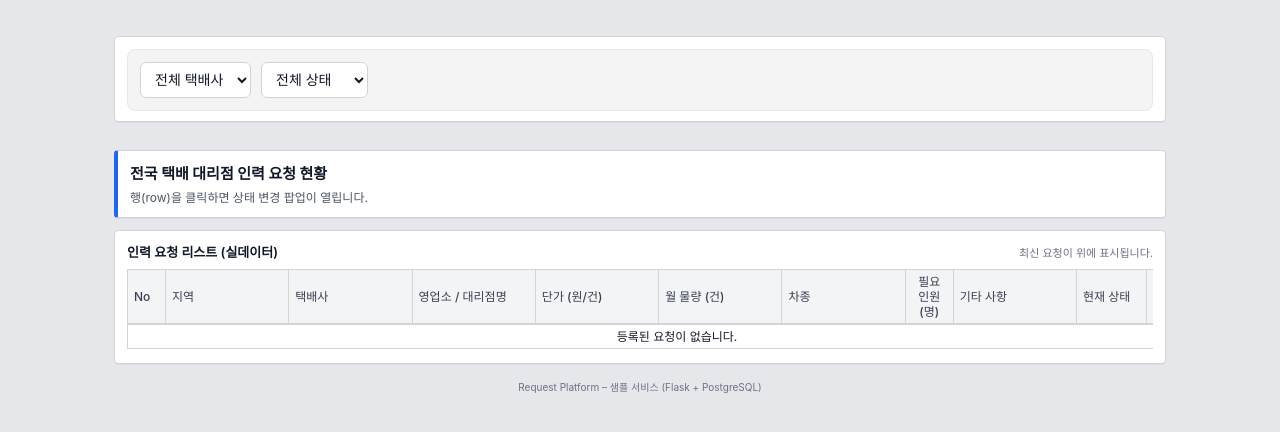
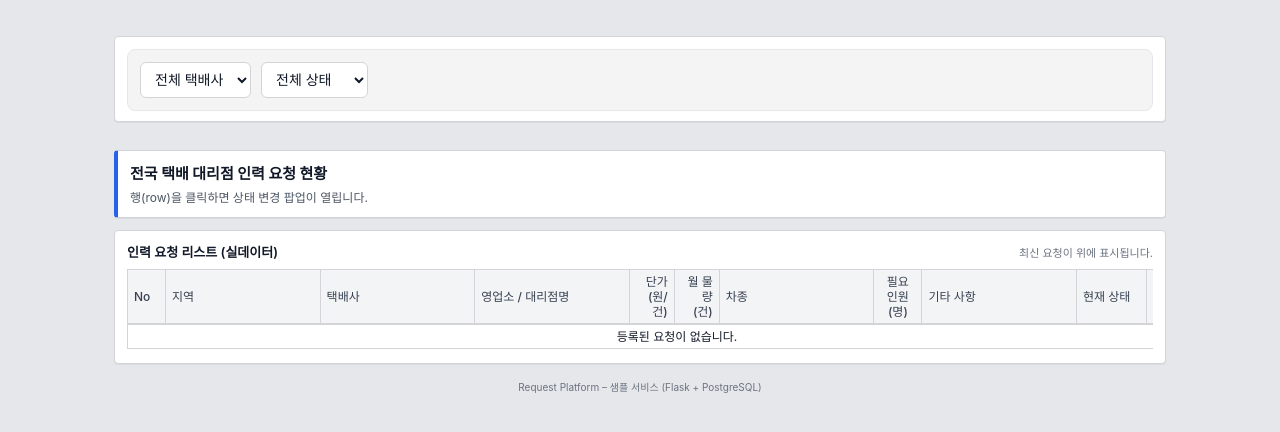
Before and after one commit to sujinchoo/RequestPlatform, a Flask app: page /dashboard in a window 1280 px wide. Shown: the part 44-476 px from the top of the page. Run offline with Flask 3, Linux system fonts and the light colour scheme; the visitor is signed in with stand-in values (Sample User, id 1); data that the repository does not hold is empty.

Commit message:
Update styles.css
.table-compact th:nth-child(5),
.table-compact td:nth-child(5),
.table-compact th:nth-child(6),
.table-compact td:nth-child(6) {
  min-width: 45px !important;  /* 기존 65px → 45px */
  width: 45px !important;
  text-align: right;  /* 숫자 정렬 */
}

```diff
--- a/static/styles.css
+++ b/static/styles.css
@@ -703,8 +703,11 @@ table tbody tr:hover {
 .table-compact td:nth-child(5),
 .table-compact th:nth-child(6),
 .table-compact td:nth-child(6) {
-  min-width: 65px;
+  min-width: 45px !important;  /* 기존 65px → 45px */
+  width: 45px !important;
+  text-align: right;  /* 숫자 정렬 */
 }
+
 
 /* 차종 */
 .table-compact th:nth-child(7),
```
